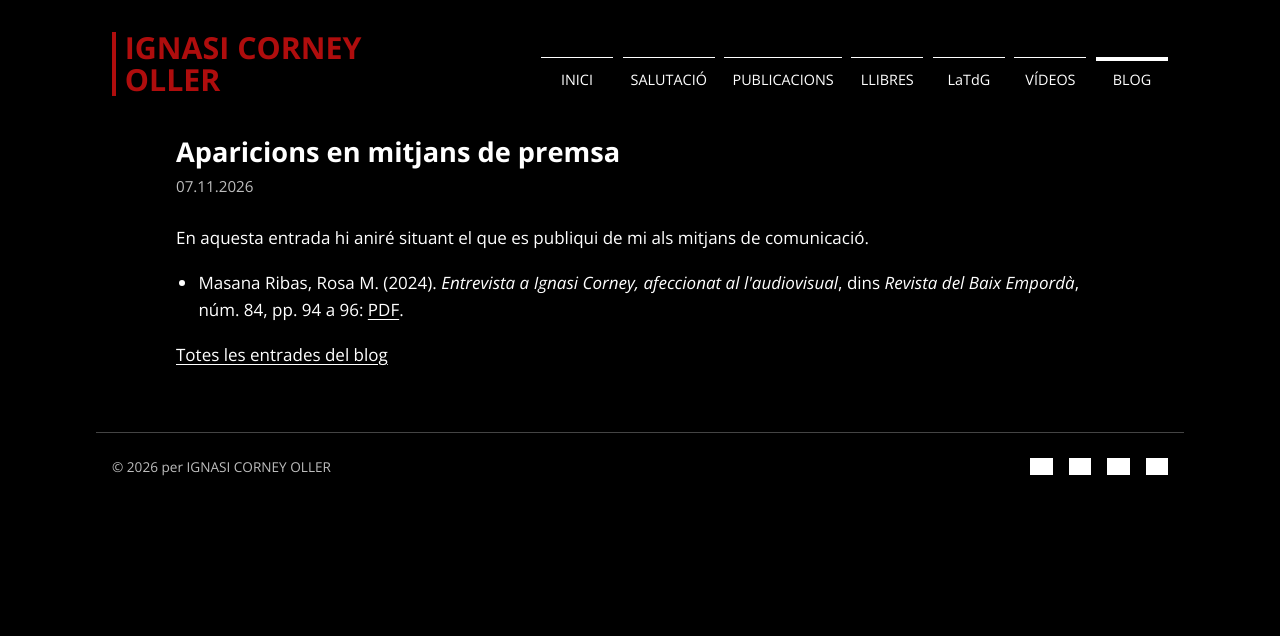
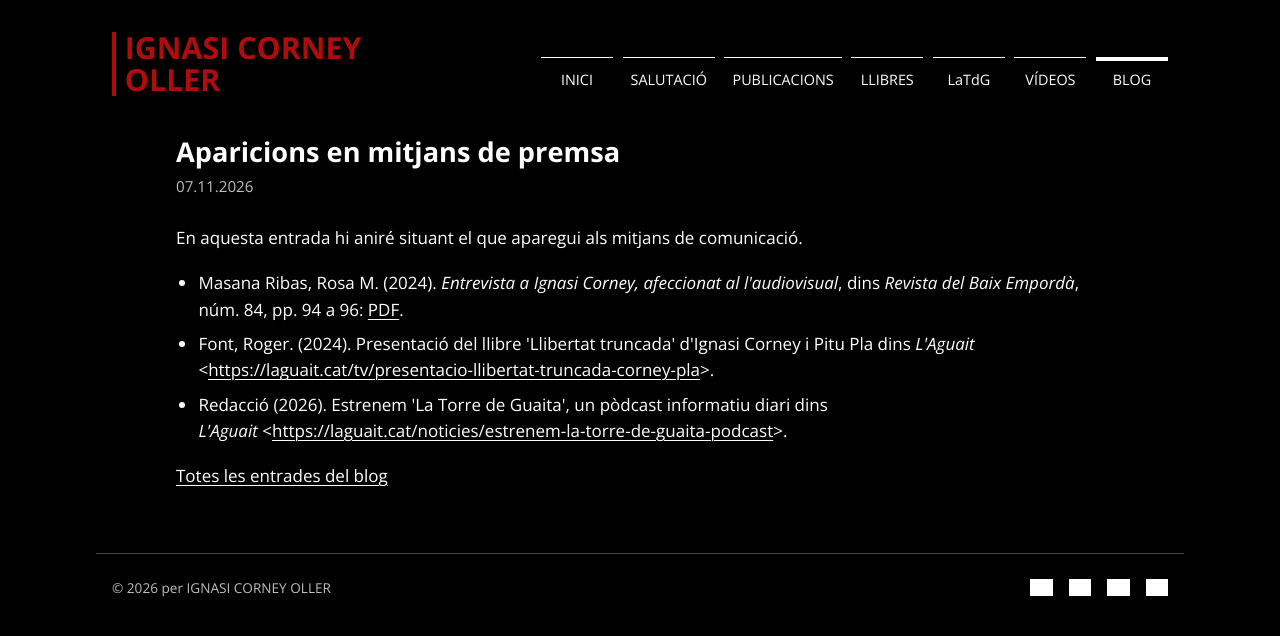
Before and after one commit to ignasicorney/ignasicorney.github.io, a Jekyll site: the page built from _posts/2026-11-07-aparicions-en-mitjans-de-premsa.html, in a window 1280 px wide. Shown: the top 636 px of the page. Built offline with Jekyll 4.4.1, drawn with Linux system fonts in a browser that asks for light colours; grey boxes are pictures that could not be loaded.

Commit message:
Blog: Aparicions en mitjans de premsa

```diff
--- a/_posts/2026-11-07-aparicions-en-mitjans-de-premsa.html
+++ b/_posts/2026-11-07-aparicions-en-mitjans-de-premsa.html
@@ -4,9 +4,11 @@ description: "Aquestes són les publicacions del blog d'Ignasi Corney Oller "
 ---
 <!-- bloc:text -->
 <div class="text">
-<p>En aquesta entrada hi aniré situant el que es publiqui de mi als mitjans de comunicació.</p>
+<p>En aquesta entrada hi aniré situant el que aparegui als mitjans de comunicació.</p>
 <ul>
 <li>Masana Ribas, Rosa M. (2024). <i>Entrevista a Ignasi Corney, afeccionat al l'audiovisual</i>, dins <i>Revista del Baix Empordà</i>, núm. 84, pp. 94 a 96: <a href="https://drive.google.com/file/d/13hbQ-sHd1l9rVfXQoaYW5bPVf-Be0bP-/view?usp=drivesdk">PDF</a>.</li>
+<li>Font, Roger. (2024). Presentació del llibre 'Llibertat truncada' d'Ignasi Corney i Pitu Pla dins <i>L'Aguait</i> &lt;<a href="https://laguait.cat/tv/presentacio-llibertat-truncada-corney-pla">https://laguait.cat/tv/presentacio-llibertat-truncada-corney-pla</a>&gt;.</li>
+<li><p>Redacció (2026). Estrenem 'La Torre de Guaita', un pòdcast informatiu diari dins <i>L'Aguait </i>&lt;<a href="https://laguait.cat/noticies/estrenem-la-torre-de-guaita-podcast">https://laguait.cat/noticies/estrenem-la-torre-de-guaita-podcast</a>&gt;.</p></li>
 </ul>
 </div>
 <!-- /bloc -->
```
